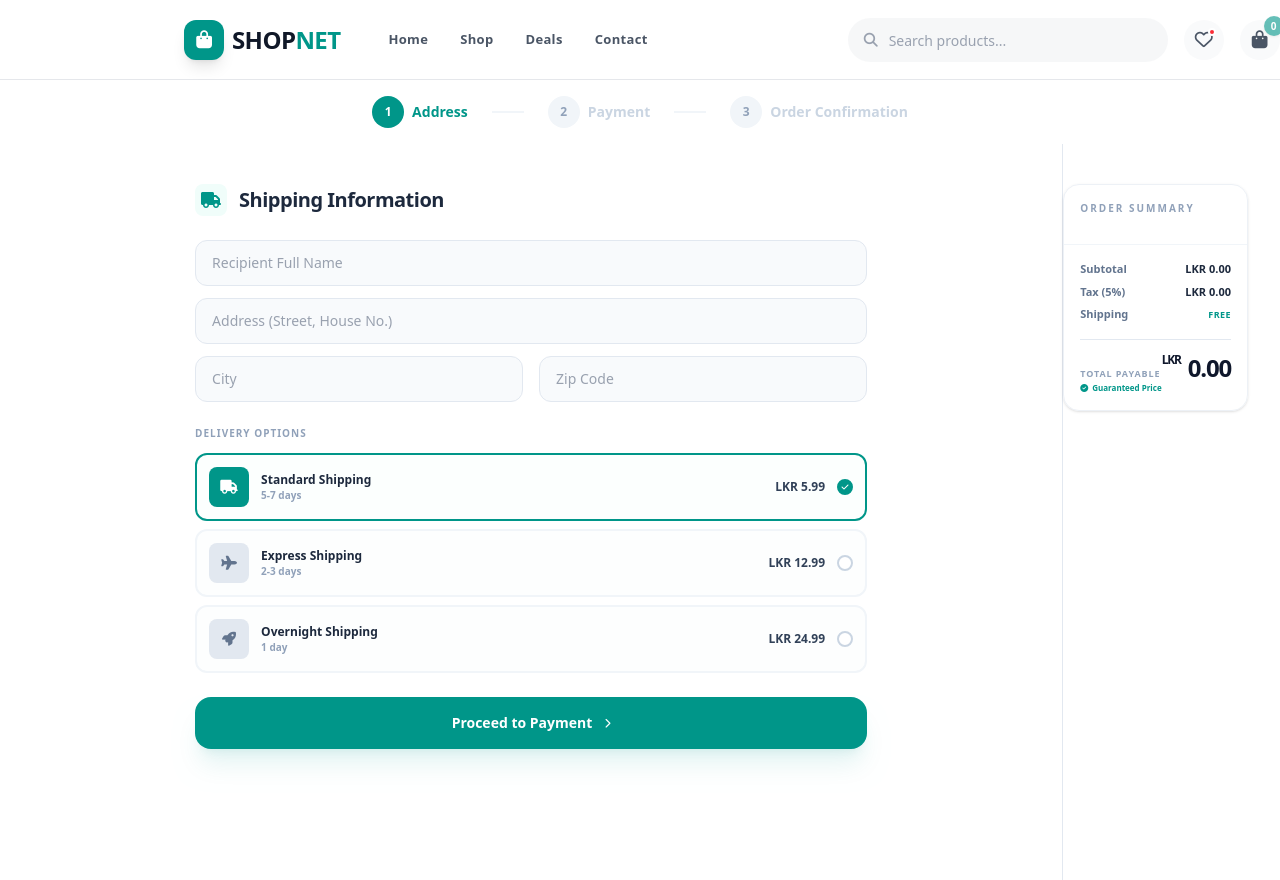
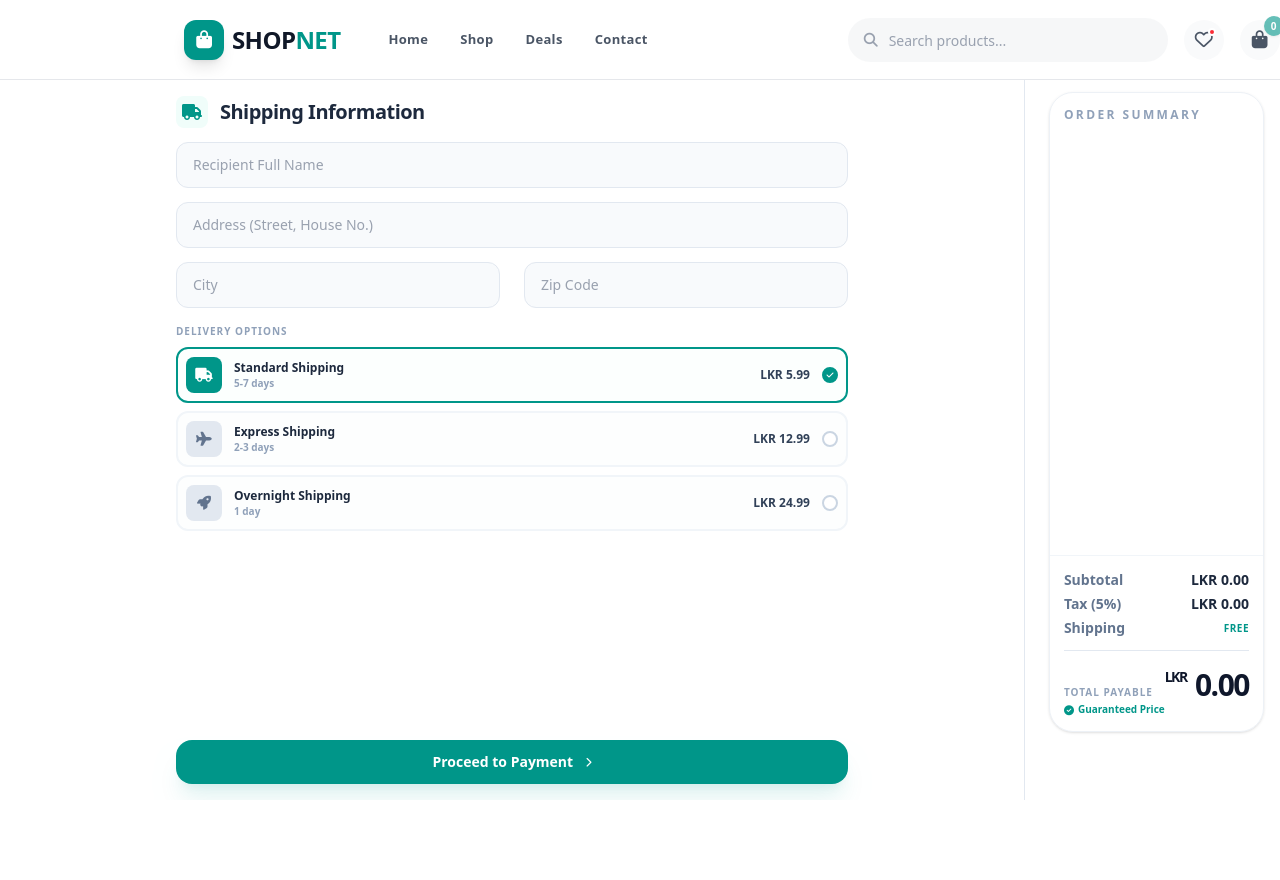
Before and after one commit to skr2rathishan-oss/Mini-Project, a Vue app: page /checkout in a window 1280 px wide. After the commit the page ends 800 px from the top, so only its background shows below. Built offline with nearby package versions, Linux system fonts and the light colour scheme.

Commit message:
feat: enhance layout and styling for Checkout components and improve dark mode support

```diff
--- a/src/components/Checkout/CheckoutShipping.vue
+++ b/src/components/Checkout/CheckoutShipping.vue
@@ -28,9 +28,9 @@
 </script>
 
 <template>
-  <div class="animate-in slide-in-from-left-4 duration-500 flex flex-col">
+  <div class="animate-in slide-in-from-left-4 duration-500 flex flex-col h-full">
     <!-- Header -->
-    <div class="flex items-center gap-2 lg:gap-3 mb-4 lg:mb-6">
+    <div class="flex items-center gap-2 lg:gap-3 mb-4 lg:mb-3.5 lg:mt-4">
       <div class="w-7 lg:w-8 h-7 lg:h-8 bg-teal-50 dark:bg-teal-900/30 rounded-lg flex items-center justify-center text-teal-600 dark:text-teal-400 text-sm lg:text-base">
         <i class="fa-solid fa-truck"></i>
       </div>
@@ -38,7 +38,7 @@
     </div>
 
     <!-- Inputs -->
-    <div class="grid grid-cols-2 gap-x-3 lg:gap-x-4 gap-y-2 lg:gap-y-3 mb-6">
+    <div class="grid grid-cols-2 gap-x-3 lg:gap-x-6 gap-y-3 lg:gap-y-3.5 mb-4 lg:mb-4">
       <div class="col-span-2">
         <input
           type="text"
@@ -77,24 +77,24 @@
     </div>
 
     <!-- Delivery Options -->
-    <div class="mb-4 lg:mb-6">
-      <label class="text-[9px] lg:text-[10px] font-black uppercase tracking-widest text-slate-400 dark:text-slate-500 mb-2 lg:mb-3 block">
+    <div class="mb-4 lg:mb-3.5">
+      <label class="text-[9px] lg:text-[10px] font-black uppercase tracking-widest text-slate-400 dark:text-slate-500 mb-2 lg:mb-2 block">
         Delivery Options
       </label>
 
-      <div class="space-y-1.5 lg:space-y-2">
+      <div class="space-y-2 lg:space-y-2">
         <div
           v-for="option in SHIPPING_OPTIONS"
           :key="option.id"
           @click="setSelectedShipping(option)"
-          class="flex items-center justify-between p-2 lg:p-3 rounded-xl border-2 cursor-pointer transition-all"
+          class="flex items-center justify-between p-2 lg:p-2 rounded-xl border-2 cursor-pointer transition-all"
           :class="selectedShipping.id === option.id
             ? 'border-teal-600 bg-teal-50/20 dark:bg-teal-900/20'
             : 'border-slate-100 dark:border-slate-700 bg-slate-50/30 dark:bg-slate-800/30 hover:bg-slate-50 dark:hover:bg-slate-800/50'"
         >
           <div class="flex items-center gap-2 lg:gap-3">
             <div
-              class="w-8 lg:w-10 h-8 lg:h-10 rounded-lg flex items-center justify-center transition-colors text-xs lg:text-sm"
+              class="w-8 lg:w-9 h-8 lg:h-9 rounded-lg flex items-center justify-center transition-colors text-xs lg:text-sm"
               :class="selectedShipping.id === option.id ? 'bg-teal-600 text-white' : 'bg-slate-200 dark:bg-slate-700 text-slate-500 dark:text-slate-400'"
             >
               <i :class="`fa-solid fa-${option.icon}`"></i>
@@ -125,7 +125,7 @@
     <!-- Next button -->
     <button
       @click="onNext"
-      class="w-full py-2 lg:py-4 bg-teal-600 hover:bg-teal-700 text-white font-bold rounded-2xl shadow-xl shadow-teal-600/10 transition-all flex items-center justify-center gap-2 lg:gap-3 text-xs lg:text-sm"
+      class="w-full py-2 lg:py-3 bg-teal-600 hover:bg-teal-700 text-white font-bold rounded-2xl shadow-xl shadow-teal-600/10 transition-all flex items-center justify-center gap-2 lg:gap-3 text-xs lg:text-sm mt-auto"
     >
       Proceed to Payment
       <i class="fa-solid fa-chevron-right text-[8px] lg:text-[10px]"></i>
--- a/src/components/Checkout/OrderSummary.vue
+++ b/src/components/Checkout/OrderSummary.vue
@@ -5,9 +5,9 @@
 </script>
 
 <template>
-  <div class="flex flex-col max-h-96 lg:max-h-screen rounded-2xl shadow-sm border border-slate-200/60 dark:border-slate-700 overflow-hidden dark:bg-slate-800">
-    <div class="p-3 lg:p-4 shrink-0">
-      <h3 class="text-[9px] lg:text-[10px] font-black text-slate-400 dark:text-slate-500 uppercase tracking-[0.2em]">
+  <div class="flex flex-col h-full lg:h-[calc(100vh-10rem)] rounded-2xl lg:rounded-3xl shadow-sm border border-slate-200/60 dark:border-slate-700 overflow-hidden dark:bg-slate-800">
+    <div class="p-3 lg:p-3.5 shrink-0">
+      <h3 class="text-[9px] lg:text-xs font-black text-slate-400 dark:text-slate-500 uppercase tracking-[0.2em]">
         Order Summary
       </h3>
     </div>
@@ -15,7 +15,7 @@
     <!-- BUY NOW: Single Item -->
     <template v-if="checkout.mode === 'buyNow' && checkout.buyNowItem">
       <!-- Single Item Display -->
-      <div class="grow overflow-y-auto custom-scrollbar px-3 lg:px-4 space-y-2 lg:space-y-3 py-2 lg:py-3">
+      <div class="grow px-3 lg:px-3.5 space-y-2 lg:space-y-2 py-2 lg:py-2">
         <div class="flex gap-2 lg:gap-3 group">
           <div
             class="w-10 lg:w-12 h-10 lg:h-12 rounded-lg overflow-hidden shrink-0 bg-slate-100 dark:bg-slate-700 border border-slate-200/50 dark:border-slate-600/50 transition-transform group-hover:scale-105"
@@ -24,14 +24,14 @@
           </div>
 
           <div class="grow min-w-0">
-            <h4 class="text-[10px] lg:text-[11px] font-bold text-slate-800 dark:text-slate-200 truncate leading-tight">{{ checkout.buyNowItem.name }}</h4>
+            <h4 class="text-[10px] lg:text-[13px] font-bold text-slate-800 dark:text-slate-200 truncate leading-tight">{{ checkout.buyNowItem.name }}</h4>
 
             <div class="flex items-center gap-2 mt-0.5">
-              <span class="text-[8px] lg:text-[9px] bg-slate-100 dark:bg-slate-700 px-1 py-0.5 rounded text-slate-500 dark:text-slate-400 font-bold">
+              <span class="text-[8px] lg:text-[10px] bg-slate-100 dark:bg-slate-700 px-1 lg:px-1.5 py-0.5 rounded text-slate-500 dark:text-slate-400 font-bold">
                 Qty {{ checkout.buyNowItem.quantity }}
               </span>
 
-              <span class="text-[10px] lg:text-[11px] font-black text-teal-700 dark:text-teal-400">
+              <span class="text-[10px] lg:text-sm font-black text-teal-700 dark:text-teal-400">
                 LKR {{ checkout.buyNowItem.price.toFixed(2) }}
               </span>
             </div>
@@ -40,24 +40,24 @@
       </div>
 
       <!-- Pricing Section for Buy Now -->
-      <div class="p-3 lg:p-4 border-t border-slate-100 dark:border-slate-700 mt-2 lg:mt-3">
-        <div class="space-y-1 lg:space-y-1.5 mb-3 lg:mb-4">
-          <div class="flex justify-between items-center text-[10px] lg:text-[11px]">
+      <div class="p-3 lg:p-3.5 border-t border-slate-100 dark:border-slate-700 mt-1.5 lg:mt-2">
+        <div class="space-y-1 lg:space-y-1 mb-2.5 lg:mb-3">
+          <div class="flex justify-between items-center text-[10px] lg:text-sm">
             <span class="text-slate-500 dark:text-slate-400 font-semibold">Subtotal</span>
             <span class="text-slate-800 dark:text-slate-200 font-bold">LKR {{ checkout.subtotal.toFixed(2) }}</span>
           </div>
 
-          <div class="flex justify-between items-center text-[10px] lg:text-[11px]">
+          <div class="flex justify-between items-center text-[10px] lg:text-sm">
             <span class="text-slate-500 dark:text-slate-400 font-semibold">Tax (5%)</span>
             <span class="text-slate-800 dark:text-slate-200 font-bold">LKR {{ checkout.tax.toFixed(2) }}</span>
           </div>
 
-          <div class="flex justify-between items-center text-[10px] lg:text-[11px]">
+          <div class="flex justify-between items-center text-[10px] lg:text-sm">
             <span class="text-slate-500 dark:text-slate-400 font-semibold">Shipping</span>
             <span
               class="font-bold"
               :class="checkout.shipping === 0
-                ? 'text-teal-600 dark:text-teal-400 text-[8px] lg:text-[9px] uppercase tracking-wider'
+                ? 'text-teal-600 dark:text-teal-400 text-[8px] lg:text-[10px] uppercase tracking-wider'
                 : 'text-slate-800 dark:text-slate-200'"
             >
               {{ checkout.shipping === 0 ? 'Free' : `LKR ${checkout.shipping.toFixed(2)}` }}
@@ -65,22 +65,22 @@
           </div>
         </div>
 
-        <div class="pt-2 lg:pt-3 border-t border-slate-200 dark:border-slate-700">
+        <div class="pt-2 lg:pt-4 border-t border-slate-200 dark:border-slate-700">
           <div class="flex justify-between items-baseline">
             <div class="space-y-0.5">
-              <span class="text-[8px] lg:text-[9px] font-black text-slate-400 dark:text-slate-500 uppercase tracking-widest block">
+              <span class="text-[8px] lg:text-[10px] font-black text-slate-400 dark:text-slate-500 uppercase tracking-widest block">
                 Total Payable
               </span>
 
-              <div class="flex items-center gap-1 text-[7px] lg:text-[8px] text-teal-600 dark:text-teal-400 font-bold">
+              <div class="flex items-center gap-1 text-[7px] lg:text-[10px] text-teal-600 dark:text-teal-400 font-bold">
                 <i class="fa-solid fa-circle-check"></i>
                 Guaranteed Price
               </div>
             </div>
 
             <div class="text-right">
-              <span class="text-lg lg:text-2xl font-black text-slate-900 dark:text-slate-100 tracking-tighter">
-                <span class="text-[8px] lg:text-xs align-top mt-0.5 mr-0.5 font-bold">LKR</span>
+              <span class="text-lg lg:text-3xl font-black text-slate-900 dark:text-slate-100 tracking-tighter">
+                <span class="text-[8px] lg:text-sm align-top mt-0.5 mr-0.5 font-bold">LKR</span>
                 {{ checkout.total.toFixed(2) }}
               </span>
             </div>
@@ -92,7 +92,7 @@
     <!-- CART: Multiple Items List -->
     <template v-else>
       <!-- Item List Scrollable area -->
-      <div class="grow overflow-y-auto custom-scrollbar px-3 lg:px-4 space-y-2 lg:space-y-3">
+      <div class="grow px-3 lg:px-3.5 space-y-2 lg:space-y-2 py-1 lg:py-1.5">
         <div v-for="item in checkout.items" :key="item.id" class="flex gap-2 lg:gap-3 group">
           <div
             class="w-10 lg:w-12 h-10 lg:h-12 rounded-lg overflow-hidden shrink-0 bg-slate-100 dark:bg-slate-700 border border-slate-200/50 dark:border-slate-600/50 transition-transform group-hover:scale-105"
@@ -101,14 +101,14 @@
           </div>
 
           <div class="grow min-w-0">
-            <h4 class="text-[10px] lg:text-[11px] font-bold text-slate-800 dark:text-slate-200 truncate leading-tight">{{ item.name }}</h4>
+            <h4 class="text-[10px] lg:text-[13px] font-bold text-slate-800 dark:text-slate-200 truncate leading-tight">{{ item.name }}</h4>
 
             <div class="flex items-center gap-2 mt-0.5">
-              <span class="text-[8px] lg:text-[9px] bg-slate-100 dark:bg-slate-700 px-1 py-0.5 rounded text-slate-500 dark:text-slate-400 font-bold">
+              <span class="text-[8px] lg:text-[10px] bg-slate-100 dark:bg-slate-700 px-1 lg:px-1.5 py-0.5 rounded text-slate-500 dark:text-slate-400 font-bold">
                 Qty {{ item.quantity }}
               </span>
 
-              <span class="text-[10px] lg:text-[11px] font-black text-teal-700 dark:text-teal-400">
+              <span class="text-[10px] lg:text-sm font-black text-teal-700 dark:text-teal-400">
                 LKR {{ item.price.toFixed(2) }}
               </span>
             </div>
@@ -117,24 +117,24 @@
       </div>
 
       <!-- Pricing Section for Cart -->
-      <div class="p-3 lg:p-4 border-t border-slate-100 dark:border-slate-700 mt-2 lg:mt-3">
-        <div class="space-y-1 lg:space-y-1.5 mb-3 lg:mb-4">
-          <div class="flex justify-between items-center text-[10px] lg:text-[11px]">
+      <div class="p-3 lg:p-3.5 border-t border-slate-100 dark:border-slate-700 mt-1.5 lg:mt-2">
+        <div class="space-y-1 lg:space-y-1 mb-2.5 lg:mb-3">
+          <div class="flex justify-between items-center text-[10px] lg:text-sm">
             <span class="text-slate-500 dark:text-slate-400 font-semibold">Subtotal</span>
             <span class="text-slate-800 dark:text-slate-200 font-bold">LKR {{ checkout.subtotal.toFixed(2) }}</span>
           </div>
 
-          <div class="flex justify-between items-center text-[10px] lg:text-[11px]">
+          <div class="flex justify-between items-center text-[10px] lg:text-sm">
             <span class="text-slate-500 dark:text-slate-400 font-semibold">Tax (5%)</span>
             <span class="text-slate-800 dark:text-slate-200 font-bold">LKR {{ checkout.tax.toFixed(2) }}</span>
           </div>
 
-          <div class="flex justify-between items-center text-[10px] lg:text-[11px]">
+          <div class="flex justify-between items-center text-[10px] lg:text-sm">
             <span class="text-slate-500 dark:text-slate-400 font-semibold">Shipping</span>
             <span
               class="font-bold"
               :class="checkout.shipping === 0
-                ? 'text-teal-600 dark:text-teal-400 text-[8px] lg:text-[9px] uppercase tracking-wider'
+                ? 'text-teal-600 dark:text-teal-400 text-[8px] lg:text-[10px] uppercase tracking-wider'
                 : 'text-slate-800 dark:text-slate-200'"
             >
               {{ checkout.shipping === 0 ? 'Free' : `LKR ${checkout.shipping.toFixed(2)}` }}
@@ -142,22 +142,22 @@
           </div>
         </div>
 
-        <div class="pt-2 lg:pt-3 border-t border-slate-200 dark:border-slate-700">
+        <div class="pt-2 lg:pt-4 border-t border-slate-200 dark:border-slate-700">
           <div class="flex justify-between items-baseline">
             <div class="space-y-0.5">
-              <span class="text-[8px] lg:text-[9px] font-black text-slate-400 dark:text-slate-500 uppercase tracking-widest block">
+              <span class="text-[8px] lg:text-[10px] font-black text-slate-400 dark:text-slate-500 uppercase tracking-widest block">
                 Total Payable
               </span>
 
-              <div class="flex items-center gap-1 text-[7px] lg:text-[8px] text-teal-600 dark:text-teal-400 font-bold">
+              <div class="flex items-center gap-1 text-[7px] lg:text-[10px] text-teal-600 dark:text-teal-400 font-bold">
                 <i class="fa-solid fa-circle-check"></i>
                 Guaranteed Price
               </div>
             </div>
 
             <div class="text-right">
-              <span class="text-lg lg:text-2xl font-black text-slate-900 dark:text-slate-100 tracking-tighter">
-                <span class="text-[8px] lg:text-xs align-top mt-0.5 mr-0.5 font-bold">LKR</span>
+              <span class="text-lg lg:text-3xl font-black text-slate-900 dark:text-slate-100 tracking-tighter">
+                <span class="text-[8px] lg:text-sm align-top mt-0.5 mr-0.5 font-bold">LKR</span>
                 {{ checkout.total.toFixed(2) }}
               </span>
             </div>
--- a/src/components/Profile/DropDown.vue
+++ b/src/components/Profile/DropDown.vue
@@ -49,7 +49,7 @@
     >
       <div class="px-3 py-2">
         <p class="text-sm font-black text-slate-900 dark:text-white">Account</p>
-        <p class="text-xs text-slate-400 dark:text-slate-500">Manage your profile & orders</p>
+        <p class="text-xs text-slate-400 dark:text-white">Manage your profile & orders</p>
       </div>
 
       <div class="h-px bg-slate-100 dark:bg-slate-700 my-2"></div>
@@ -81,7 +81,7 @@
   background: rgb(248 250 252);
 }
 :global(.dark) .menuItem {
-  color: rgb(203 213 225);
+  color: rgb(255 255 255) !important;
 }
 :global(.dark) .menuItem:hover {
   background: rgb(51 65 85);
--- a/src/components/Profile/ThemeToggle.vue
+++ b/src/components/Profile/ThemeToggle.vue
@@ -23,8 +23,8 @@
   >
     <!-- Label -->
     <div class="flex items-center gap-2">
-      <span class="text-sm font-semibold text-slate-800 dark:text-slate-100">Theme</span>
-      <span class="text-xs text-slate-400 dark:text-slate-400">
+      <span class="text-sm font-semibold text-slate-800 dark:text-white">Theme</span>
+      <span class="text-xs text-slate-400 dark:text-white">
         {{ isDark ? "Dark" : "Light" }}
       </span>
     </div>
--- a/src/pages/CheckoutPage.vue
+++ b/src/pages/CheckoutPage.vue
@@ -58,21 +58,21 @@
   />
 
   <!-- Shipping/Payment -->
-  <div v-else class="min-h-screen w-full flex flex-col bg-white dark:bg-slate-900">
+  <div v-else class="fixed inset-0 z-40 h-screen w-full flex flex-col overflow-hidden bg-white dark:bg-slate-900">
     <CheckoutHeader @cancel="onBack" />
 
-    <div class="flex-1 flex flex-col lg:flex-row overflow-hidden">
+    <div class="flex-1 min-h-0 flex flex-col lg:flex-row overflow-hidden">
       <!-- Left -->
-      <div class="flex-1 overflow-y-auto custom-scrollbar px-4 lg:px-16 py-6 lg:py-10 lg:min-w-0">
-        <div class="max-w-2xl mx-auto">
+      <div class="flex-1 min-h-0 px-4 lg:px-10 py-4 lg:py-4 lg:min-w-0">
+        <div class="max-w-2xl mx-auto h-full">
           <CheckoutShipping v-if="checkout.step === 'shipping'" />
           <CheckoutPayment v-else />
         </div>
       </div>
 
       <!-- Order Summary - Below on mobile, Right side on desktop -->
-      <div class="w-full lg:w-auto lg:flex-none px-4 lg:px-0 py-6 lg:py-10 lg:mr-8 border-t lg:border-t-0 lg:border-l border-slate-200 dark:border-slate-700">
-        <div class="max-w-sm mx-auto lg:max-w-md">
+      <div class="w-full lg:w-auto lg:flex-none px-4 lg:px-0 py-4 lg:pt-7 lg:pb-4 lg:pl-6 lg:pr-4 border-t lg:border-t-0 lg:border-l border-slate-200 dark:border-slate-700">
+        <div class="max-w-sm mx-auto lg:mx-0 lg:max-w-2xl h-full">
           <OrderSummary />
         </div>
       </div>
```
Also changed, not shown: src/components/Checkout/CheckoutPayment.vue (+11 -11 lines).
